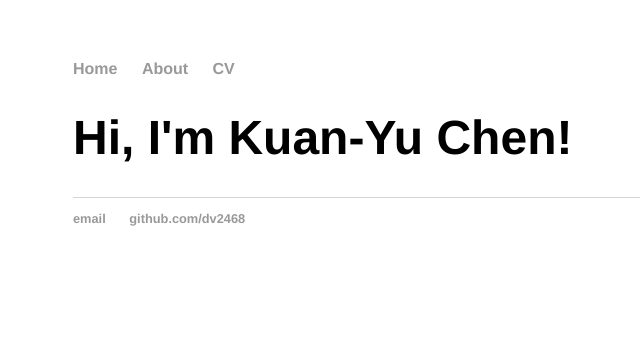
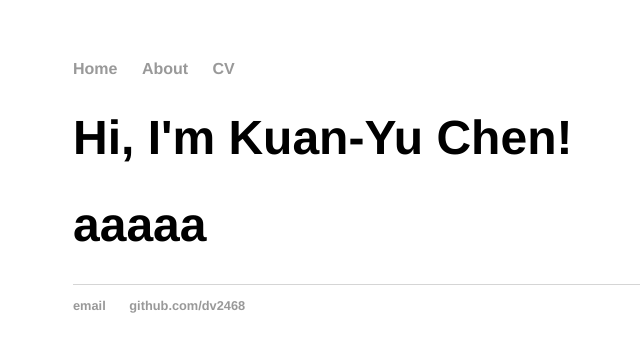
Before and after one commit to dv2468/dv2468.github.io, a Jekyll site: the page built from index.html, in a window 1280 px wide. Shown: the top 352 px of the page, without its empty margins (119-759 px from the left). Built offline with Jekyll 4.4.1, drawn with Linux system fonts in a browser that asks for light colours.

Commit message:
Update index.html

```diff
--- a/index.html
+++ b/index.html
@@ -7,7 +7,10 @@ title: Kuan-Yu Chen
 		<div id="right-column">
 			<h1>Hi, I'm Kuan-Yu Chen!</h1>
 		</div>
+
+		<div id="right-column">
+			<h1> aaaaa </h1>
+		</div>
 	</div>
-</div>
 	<p></p>
 </div><!-- /.blurb -->
```
